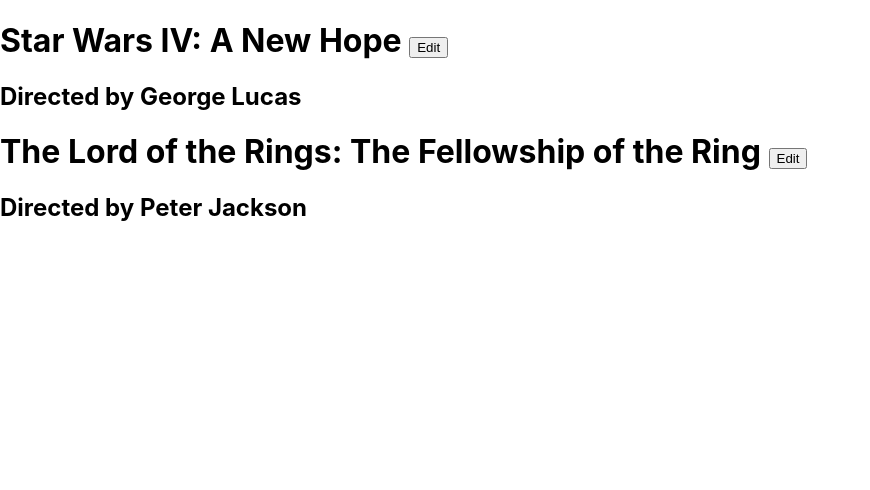
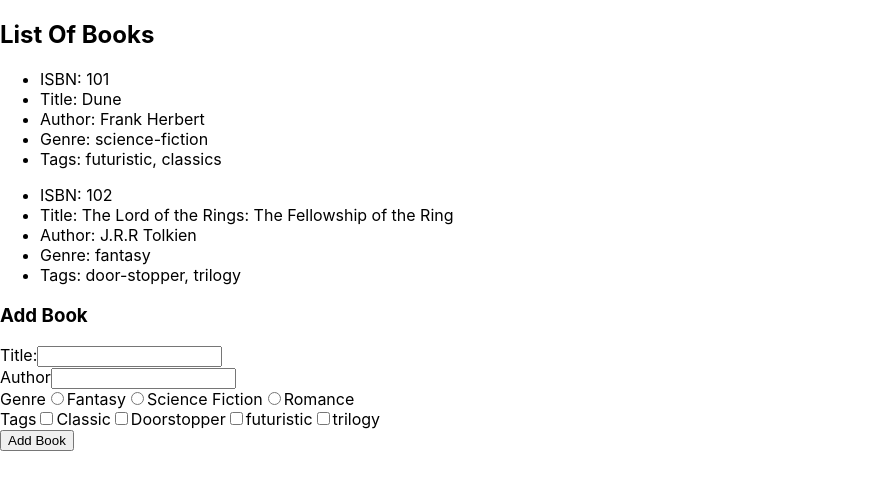
Before and after one commit to nhidayahj/tgc11-react, a React (Create React App) app in the folder react-practice-replt/: page / in a window 1280 px wide. Shown: the top 490 px of the page, without its empty margins (0-870 px from the left). Built offline with nearby package versions, Linux system fonts and the light colour scheme.

Commit message:
update library practice

```diff
--- a/react-practice-replt/src/App.js
+++ b/react-practice-replt/src/App.js
@@ -1,11 +1,11 @@
-import UpdateMovie from './UpdateMovie'
-// import Library from './Library'
+// import UpdateMovie from './UpdateMovie'
+import Library from './Library'
 
 function App() {
   return (
     <div className="App">
-        <UpdateMovie/>
-        {/* <Library/> */}
+        {/* <UpdateMovie/> */}
+        <Library/>
     </div>
   );
 }
--- a/react-practice-replt/src/Library.js
+++ b/react-practice-replt/src/Library.js
@@ -8,20 +8,30 @@
                 'title': 'Dune',
                 'author': 'Frank Herbert',
                 'genre': 'science-fiction',
-        'tags':['futuristic', 'classics']
+                'tags': ['futuristic', 'classics']
             },
             {
                 'id': 102,
                 'title': 'The Lord of the Rings: The Fellowship of the Ring',
                 'author': 'J.R.R Tolkien',
-        'genre':'fantasy',
-        'tags':['door-stopper', 'trilogy']
+                'genre': 'fantasy',
+                'tags': ['door-stopper', 'trilogy']
             }
-    ]
+        ],
+        title:'',
+        author:'',
+        genre:'',
+        tags:[],
+        book_id:0
+
     }
 
-  addBook = () => {
-
+    // this will update ALL the details of the book
+    addBook = (e) => {
+        let newBookTags =[];
+         this.setState({
+             [e.target.name]:e.target.value
+         })
     }
 
     updateBook = () => {
@@ -43,13 +53,27 @@
     }
 
     displayBooks = () => {
-
+        let bookList = []
+        for (let i of this.state.books) {
+            bookList.push(
+                <div>
+                    <ul>
+                        <li><label>ISBN: {i.id}</label></li>
+                        <li><label>Title: {i.title}</label></li>
+                        <li><label>Author: {i.author} </label></li>
+                        <li><label>Genre: {i.genre}</label></li>
+                        <li><label>Tags: {i.tags.join(", ")}</label></li>
+                    </ul>
+                </div>)
+        }
+        return bookList;
     }
 
     render() {
         return <React.Fragment>
             <div class="container">
                 <div class="col">
+                    <h2>List Of Books</h2>
                     {this.displayBooks()}
                 </div>
 
@@ -58,26 +82,26 @@
                     <h3>Add Book</h3>
                     <div>
                         <label>Title:</label>
-            <input type="text" name="title" />
+                        <input type="text" name="title" value={this.state.title}/>
                     </div>
                     <div>
                         <label>Author</label>
-            <input type="text" name="author"/>
+                        <input type="text" name="author" value={this.state.author}/>
                     </div>
                     <div>
                         <label>Genre</label>
-            <input type="radio" name="genre" value="fantasy"/><label>Fantasy</label>
-            <input type="radio" name="genre" value="science-fiction"/><label>Fantasy</label>
-              <input type="radio" name="romance" value="fantasy"/><label>Romance</label>
+                        <input type="radio" name="genre" value="fantasy" checked={this.state.genre === 'fantasy'} /><label>Fantasy</label>
+                        <input type="radio" name="genre" value="science-fiction" checked={this.state.genre==="science-fiction"} /><label>Science Fiction</label>
+                        <input type="radio" name="genre" value="romance" checked={this.state.genre==="romance"} /><label>Romance</label>
                     </div>
                     <div>
                         <label>Tags</label>
-            <input type="checkbox" name="tags" value="classic"/><label>Classic</label>
-            <input type="checkbox" name="tags" value="doorstopper"/><label>Doorstopper</label>
-            <input type="checkbox" name="tags" value="futuristic"/><label>futuristic</label>
-            <input type="checkbox" name="tags" value="trilogy"/><label>trilogy</label>
+                        <input type="checkbox" name="tags" value="classic" /><label>Classic</label>
+                        <input type="checkbox" name="tags" value="doorstopper" /><label>Doorstopper</label>
+                        <input type="checkbox" name="tags" value="futuristic" /><label>futuristic</label>
+                        <input type="checkbox" name="tags" value="trilogy" /><label>trilogy</label>
                     </div>
-          <button>Add Book</button>
+                    <button onClick={this.addBook}>Add Book</button>
                 </div>
             </div>
         </React.Fragment>
```
Lines whose indentation alone changed are shown as unchanged.
